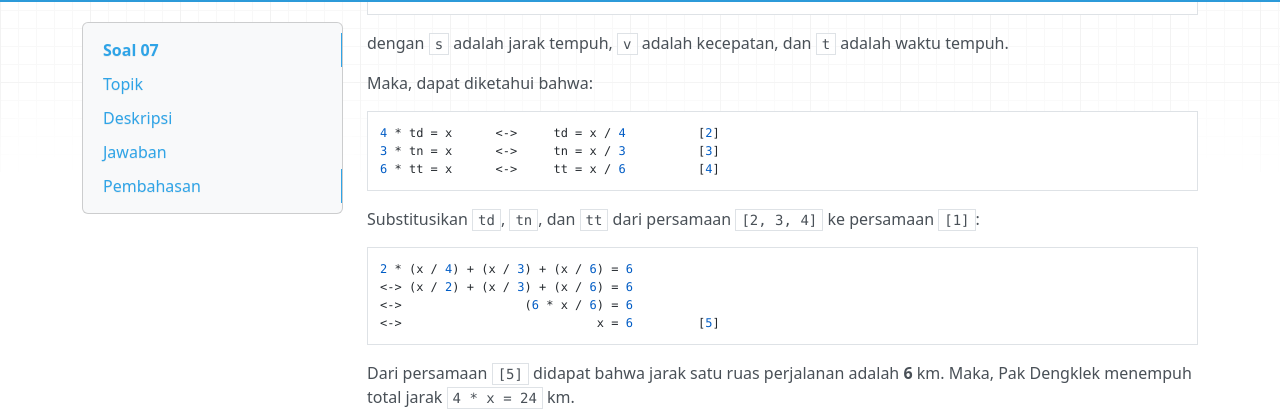
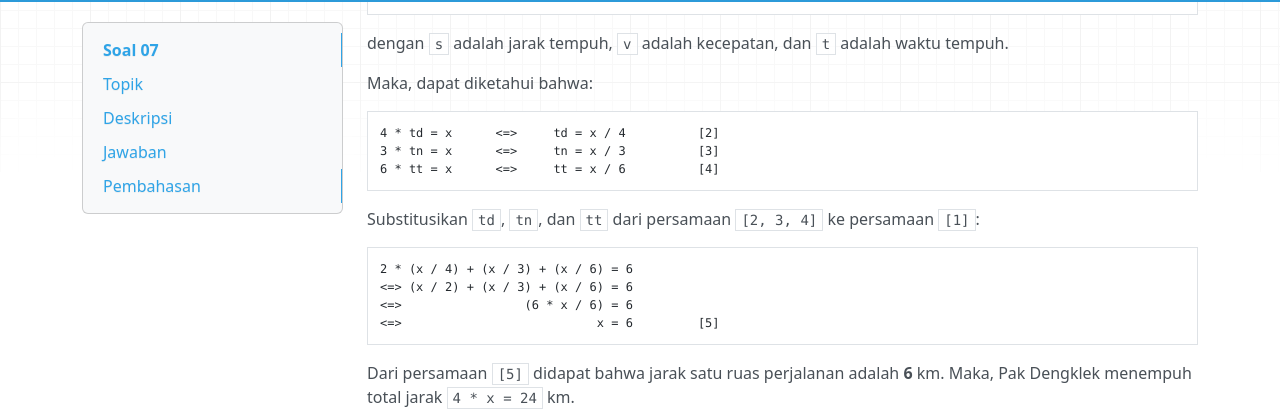
Before and after one commit to alijaya/OSK-2015, an MkDocs documentation site: the page built from docs/Soal 07.md, in a window 1280 px wide and 900 px high, scrolled down 1068 px. Shown: the part 134-552 px from the top of the window. Built offline with MkDocs 1.6.1, drawn with Linux system fonts in a browser that asks for light colours; nearby versions of some CDN libraries; old or Windows-style settings are respelled for this version of MkDocs.

Commit message:
minor fix

```diff
--- a/docs/Soal 07.md
+++ b/docs/Soal 07.md
@@ -47,16 +47,16 @@ dengan `s` adalah jarak tempuh, `v` adalah kecepatan, dan `t` adalah waktu tempu
 
 Maka, dapat diketahui bahwa:
 
-	4 * td = x		<->		td = x / 4			[2]
-	3 * tn = x		<->		tn = x / 3			[3]
-	6 * tt = x		<->		tt = x / 6			[4]
+	4 * td = x		<=>		td = x / 4			[2]
+	3 * tn = x		<=>		tn = x / 3			[3]
+	6 * tt = x		<=>		tt = x / 6			[4]
 
 Substitusikan `td`, `tn`, dan `tt` dari persamaan `[2, 3, 4]` ke persamaan `[1]`:
 
 	2 * (x / 4) + (x / 3) + (x / 6) = 6
-	<->	(x / 2) + (x / 3) + (x / 6) = 6
-	<-> 				(6 * x / 6) = 6
-	<->							  x = 6			[5]
+	<=>	(x / 2) + (x / 3) + (x / 6) = 6
+	<=> 				(6 * x / 6) = 6
+	<=>							  x = 6			[5]
 
 Dari persamaan `[5]` didapat bahwa jarak satu ruas perjalanan adalah **6** km.
 Maka, Pak Dengklek menempuh total jarak `4 * x = 24` km.
```
Also changed, not shown: docs/Soal 11.md (+4 -3 lines), docs/Soal 12.md (+7 -7 lines), docs/Soal 15.md (+4 -3 lines), docs/Soal 16.md (+1 -1 lines).
